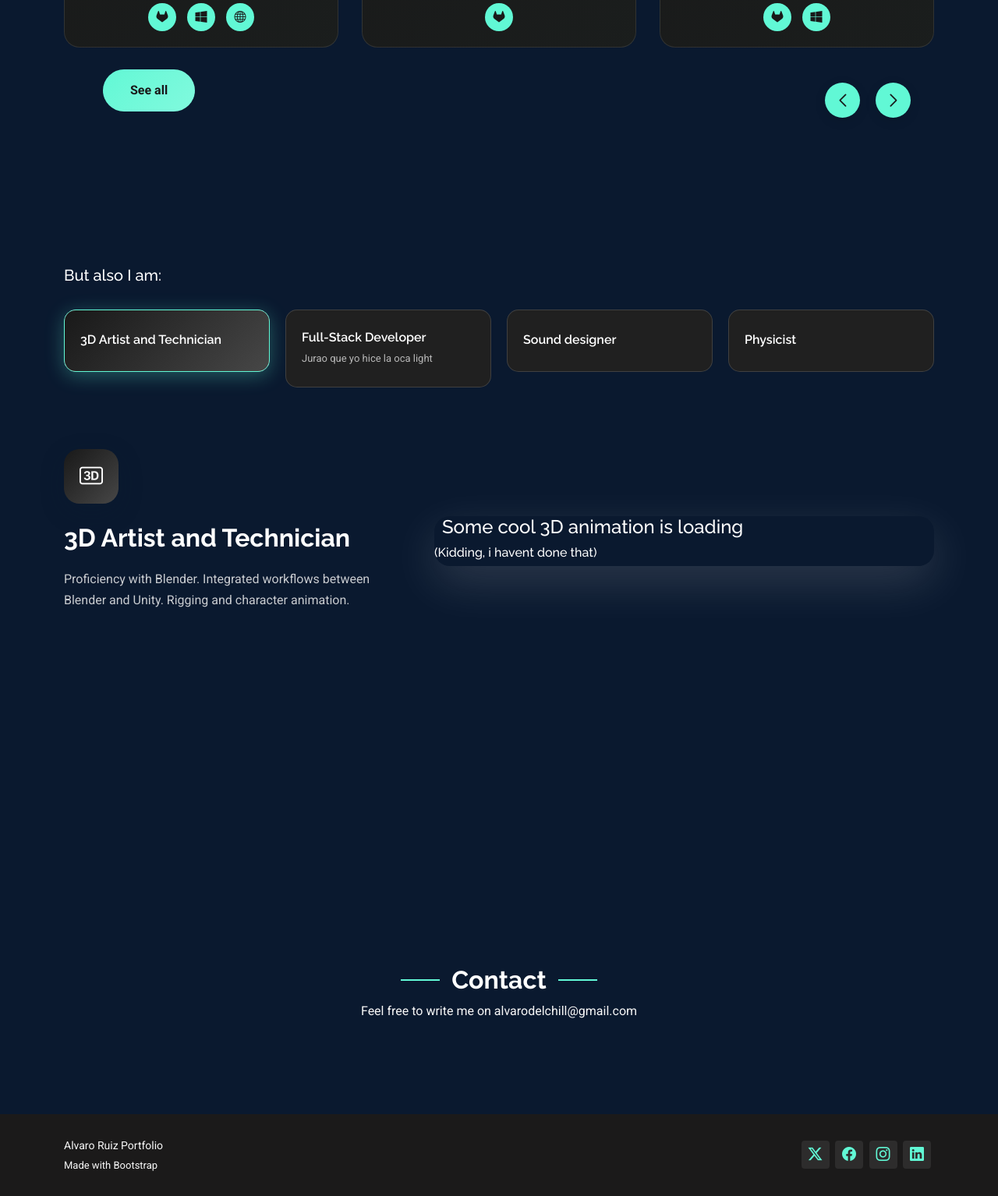
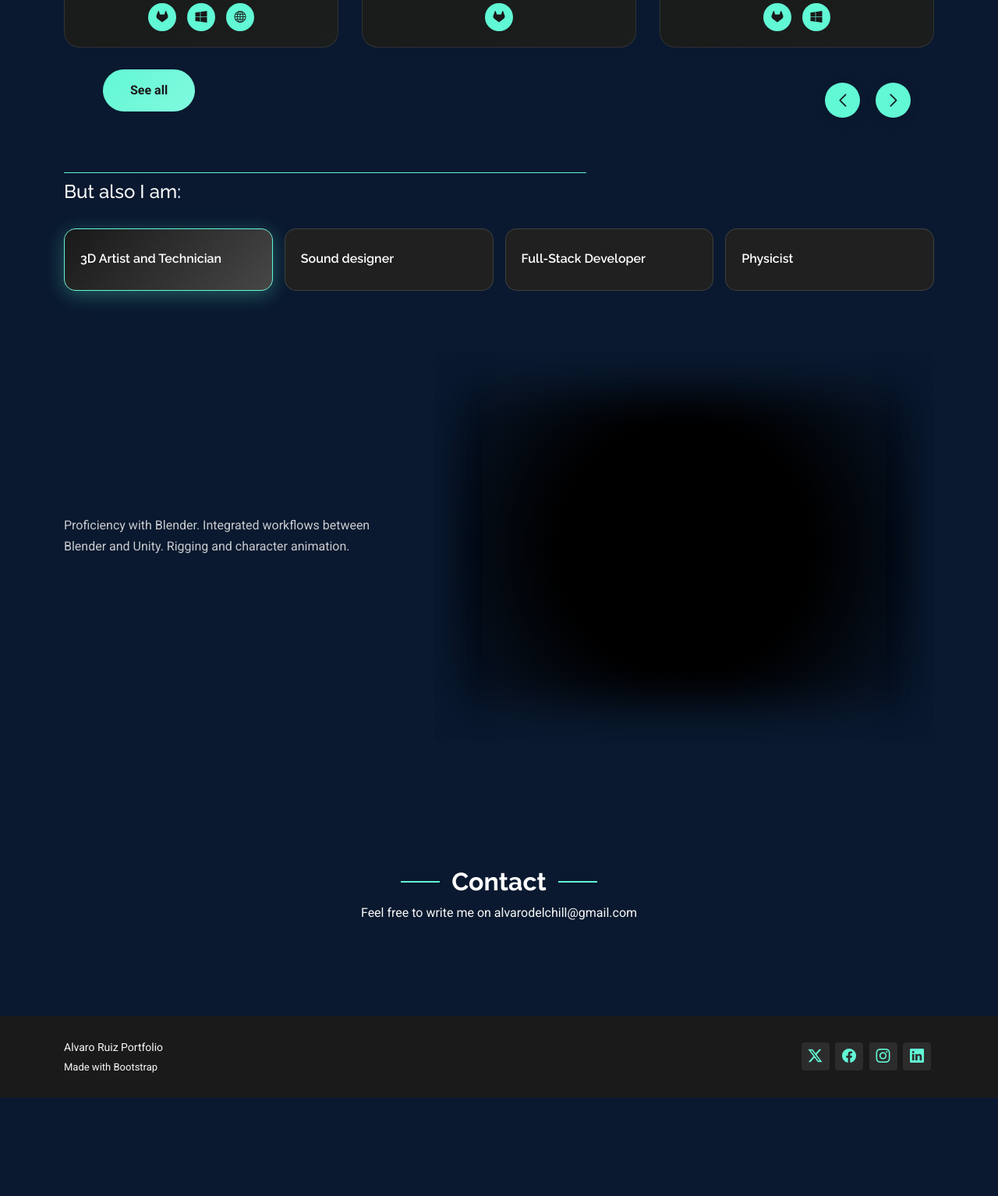
Before and after one commit to alvaroesalvaroo/portfolio, a PHP site: page / in a window 1280 px wide. Shown: the part 2167-3701 px from the top of the page at 78% size. After the commit the page ends 3575 px from the top, so only its background shows below. Run offline with PHP 8.4, Linux system fonts and the light colour scheme; some libraries are stand-ins or nearby versions.

Commit message:
Some improvement in skill features, three.js code order

```diff
--- a/assets/css/main.css
+++ b/assets/css/main.css
@@ -66,6 +66,8 @@
   width: 100vw;
   height: 100vh;
 }
+
+
 
 /*--------------------------------------------------------------
 # General Styling & Shared Classes
@@ -1465,6 +1467,7 @@ section.about
 /*--------------------------------------------------------------
 # Features Tabs Section
 --------------------------------------------------------------*/
+
 .features-tabs .tabs-wrapper {
   background-color: var(--surface-color);
   border-radius: 20px;
@@ -1473,19 +1476,23 @@ section.about
 }
 
 .features-tabs .nav-tabs {
+
   border: 0;
-  gap: 20px;
+  gap: 15px;
   margin-bottom: 40px;
   display: flex;
   flex-wrap: wrap;
 }
 
+/*REMOVE vertical alignment*/
+/*
 @media (max-width: 992px) {
   .features-tabs .nav-tabs {
     flex-direction: column;
     gap: 15px;
   }
 }
+*/
 
 .features-tabs .nav-item {
   flex: 1;
--- a/assets/css/projects.css
+++ b/assets/css/projects.css
@@ -1,4 +1,7 @@
-
+#projects {
+    margin-bottom: 0px;
+    padding-bottom: 0;
+}
 .project-page-title {
     color: var(--default-color);
     background-color: var(--background-color);
--- /dev/null
+++ b/assets/css/skills.css
@@ -0,0 +1,72 @@
+#skill-tabs {
+    margin-top: 0;
+    padding-top: 0;
+}
+
+#skill-tabs h4 {
+    position: relative;
+}
+
+.line-separator {
+
+    border: none;
+    opacity: 1; /* Bootstrap suele ponerle opacity baja, la subimos */
+
+    /* 2. Dimensiones */
+    width: 60%;       /* El largo que quieras */
+    height: 1px;       /* El grosor */
+
+    background-color: var(--accent-color); /* Tu color turquesa/verde */
+    margin: 0 0 10px 0; /* Margen inferior para separarla del texto */
+
+    border-radius: 2px;
+}
+
+[data-aos="grow-left"] {
+    width: 0;
+    transition-property: width;
+}
+
+[data-aos="grow-left"].aos-animate {
+    width: 60%;
+}
+
+.extra-webgl-container {
+    position: relative;
+    width: 100%;
+    height: 500px; /* Ajusta según necesites */
+    background-color: #000; /* El fondo del contenido es negro */
+    overflow: hidden;
+    border-radius: 15px; /* Opcional: bordes redondeados */
+
+}
+
+/* El pseudo-elemento crea el fundido sobre el canvas */
+.extra-webgl-container::after {
+    content: "";
+    position: absolute;
+    top: 0;
+    left: 0;
+    width: 100%;
+    height: 100%;
+    pointer-events: none; /* permite hacer click/interactuar con el canvas debajo */
+
+    box-shadow:
+        /* Sombra General (suave en los 4 lados) */
+            inset 0 0 50px 10px var(--background-color),
+                /* Sombra Superior (empujada hacia abajo) */
+            inset 0 50px 60px -10px var(--background-color),
+                /* Sombra Inferior (empujada hacia arriba) */
+            inset 0 -50px 60px -10px var(--background-color);
+
+    background: radial-gradient(
+            circle at center,
+            transparent 40%,
+            var(--background-color) 95%
+    );
+}
+
+.extra-webgl-container canvas {
+    width: 100%;
+    height: 100%;
+}
--- a/assets/js/scene3Dloader.js
+++ b/assets/js/scene3Dloader.js
@@ -20,7 +20,7 @@ renderer.useLegacyLights  = false;
 renderer.toneMapping = THREE.NoToneMapping;
 renderer.setClearColor(0xffffff, 0);
 //make sure three/build/three.module.js is over r152 or this feature is not available.
-renderer.outputColorSpace = THREE.SRGBColorSpace
+renderer.outputColorSpace = THREE.SRGBColorSpace;
 
 const scene = new THREE.Scene();
 
--- a/index.html
+++ b/index.html
@@ -29,6 +29,8 @@
   <link href="assets/css/main.css" rel="stylesheet">
   <!-- Projects CSS File-->
   <link href="assets/css/projects.css" rel="stylesheet">
+  <!-- Skills tab CSS File-->
+  <link href="assets/css/skills.css" rel="stylesheet">
 
 </head>
 
@@ -202,10 +204,11 @@
 
 
     <!-- Otros roles section-->
-    <section id="features-tabs" class="features-tabs section">
+    <section id="skill-tabs" class="features-tabs section">
+      <div class="container" data-aos="fade-up" data-aos-delay="100">
+        <hr class = "line-separator" data-aos="grow-left">
 
-      <div class="container" data-aos="fade-up" data-aos-delay="100">
-        <h5 data-lang-key="Iamalso"></h5>
+        <h4 data-lang-key="Iamalso"></h4>
         <br>
         <!-- <div class="tabs-wrapper"> -->
           <ul class="nav nav-tabs" data-aos="fade-up" data-aos-delay="100">
@@ -215,17 +218,6 @@
 
                 <div class="tab-content">
                   <h5 data-lang-key="3dartist">Artista 3D</h5>
-<!--                  <span data-lang-key="3dartistmore">Te lo juro</span>-->
-                </div>
-              </a>
-            </li><!-- End tab nav item -->
-
-            <li class="nav-item">
-              <a class="nav-link" data-bs-toggle="tab" data-bs-target="#features-tabs-tab-2">
-
-                <div class="tab-content">
-                  <h5 data-lang-key="fullstack">Full stack</h5>
-                  <span>Jurao que yo hice la oca light</span>
                 </div>
               </a>
             </li><!-- End tab nav item -->
@@ -235,10 +227,19 @@
 
                 <div class="tab-content">
                   <h5 data-lang-key="sound">Diseñador sonoro</h5>
-<!--                  <span data-lang-key="soundmore">Por supuesto</span>-->
+                  <!--                  <span data-lang-key="soundmore">Por supuesto</span>-->
                 </div>
               </a>
             </li><!-- End tab nav item -->
+
+            <li class="nav-item">
+              <a class="nav-link" data-bs-toggle="tab" data-bs-target="#features-tabs-tab-2">
+                <div class="tab-content">
+                  <h5 data-lang-key="fullstack">Full stack</h5>
+                </div>
+              </a>
+            </li><!-- End tab nav item -->
+
 
             <li class="nav-item">
               <a class="nav-link" data-bs-toggle="tab" data-bs-target="#features-tabs-tab-4">
@@ -259,26 +260,14 @@
 
                 <div class="col-lg-5">
                   <div class="content-wrapper">
-                    <div class="icon-badge">
-                      <i class="bi bi-badge-3d"></i>
-                    </div>
-                    <h3 data-lang-key="3dartist"></h3>
                     <p data-lang-key="3dartist-description">Sed ut perspiciatis unde omnis iste natus error sit voluptatem accusantium doloremque laudantium, totam rem aperiam eaque ipsa quae ab illo inventore veritatis.</p>
                   </div>
                 </div>
 
                 <div class="col-lg-7">
                   <div class="visual-content">
-                    <div class="main-image">
-<!--                      <img src="./a.png" alt="" class="img-fluid">-->
-<!--                      <div class="floating-card">-->
-<!--                        <i class="bi bi-graph-up-arrow"></i>-->
-<!--                        <div class="card-content">-->
-<!--                          <span>Performance</span>-->
-<!--                          <strong>+85% Improvement</strong>-->
-<!--                        </div>-->
-                      <h4 style="margin-left: 10px"> Some cool 3D animation is loading</h4>
-                      <h6> (Kidding, i havent done that)</h6>
+                    <div class="extra-webgl-container">
+                      <canvas> </canvas>
 
                     </div>
                   </div>
@@ -290,21 +279,16 @@
               <div class="row align-items-center">
                 <div class="col-lg-5">
                   <div class="content-wrapper">
-                    <div class="icon-badge">
-                      <i class="bi bi-globe-europe-africa-fill"></i>
-                    </div>
-                    <h3 data-lang-key="fullstack">asd</h3>
                     <p data-lang-key="fullstack-description">Neque porro quisquam est qui dolorem ipsum quia dolor sit amet consectetur adipisci velit sed quia non numquam eius modi tempora incidunt ut labore.</p>
                   </div>
                 </div>
 
                 <div class="col-lg-7">
                   <div class="visual-content">
-                    <div class="main-image">
+                    <div class="extra-webgl-container">
 
-                      <h4 style="margin-left: 10px"> Some cool 3D animation is loading</h4>
-                      <h6> (Kidding, i havent done that)</h6>
-<!--                      </div>-->
+                      <canvas> </canvas>
+
                     </div>
                   </div>
                 </div>
@@ -317,22 +301,14 @@
 
                 <div class="col-lg-5">
                   <div class="content-wrapper">
-                    <div class="icon-badge">
-                      <i class="bi bi-headphones"></i>
-                    </div>
-                    <h3 data-lang-key="sound"></h3>
                     <p data-lang-key="sound-description">Ut enim ad minima veniam quis nostrum exercitationem ullam corporis suscipit laboriosam nisi ut aliquid ex ea commodi consequatur quis autem vel.</p>
-
                   </div>
                 </div>
 
                 <div class="col-lg-7">
                   <div class="visual-content">
-                    <div class="main-image">
-                      <h4 style="margin-left: 10px"> Some cool 3D animation is loading</h4>
-                      <h6> (Kidding, i havent done that)</h6>
-
-                      </div>
+                    <div class="extra-webgl-container">
+                      <canvas> </canvas>
                     </div>
                   </div>
                 </div>
@@ -345,20 +321,14 @@
 
                 <div class="col-lg-5">
                   <div class="content-wrapper">
-                    <div class="icon-badge">
-                      <i class="bi bi-radioactive"></i>
-                    </div>
-                    <h3 data-lang-key="physicist"></h3>
                     <p data-lang-key="physicist-description">Nemo enim ipsam voluptatem quia voluptas sit aspernatur aut odit aut fugit sed quia consequuntur magni dolores eos qui ratione voluptatem sequi nesciunt.</p>
                   </div>
                 </div>
 
                 <div class="col-lg-7">
                   <div class="visual-content">
-                    <div class="main-image">
-                      <h4 style="margin-left: 10px">Some cool 3D animation is loading</h4>
-                      <h6> (Kidding, i havent done that)</h6>
-
+                    <div class="extra-webgl-container">
+                      <canvas> </canvas>
                     </div>
                   </div>
                 </div>
```
Also changed, not shown: assets/js/three.setup.backup.js, assets/js/three.setup.js.
